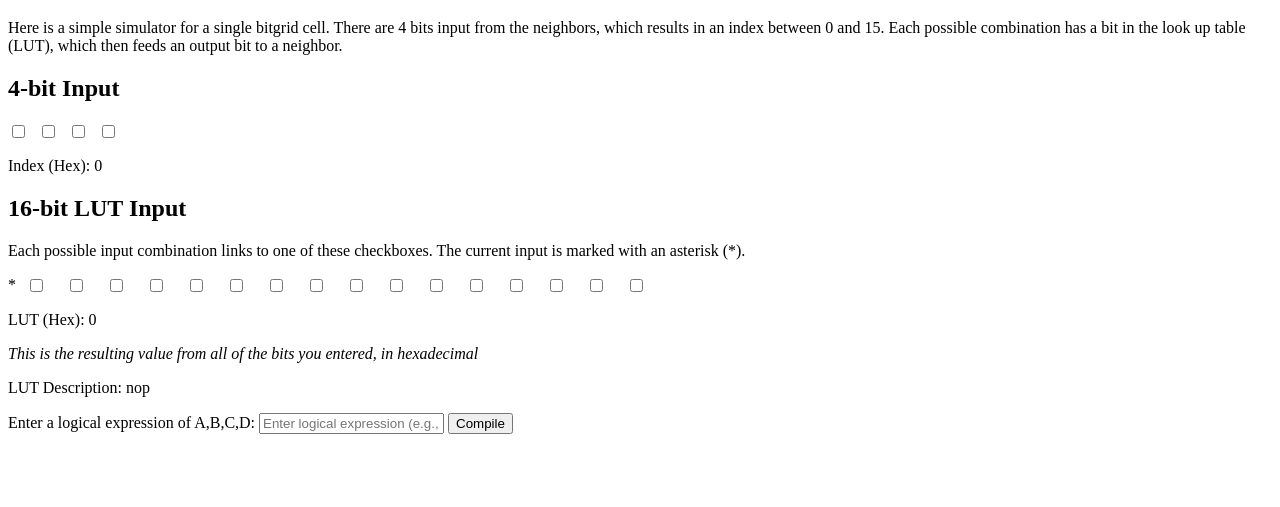
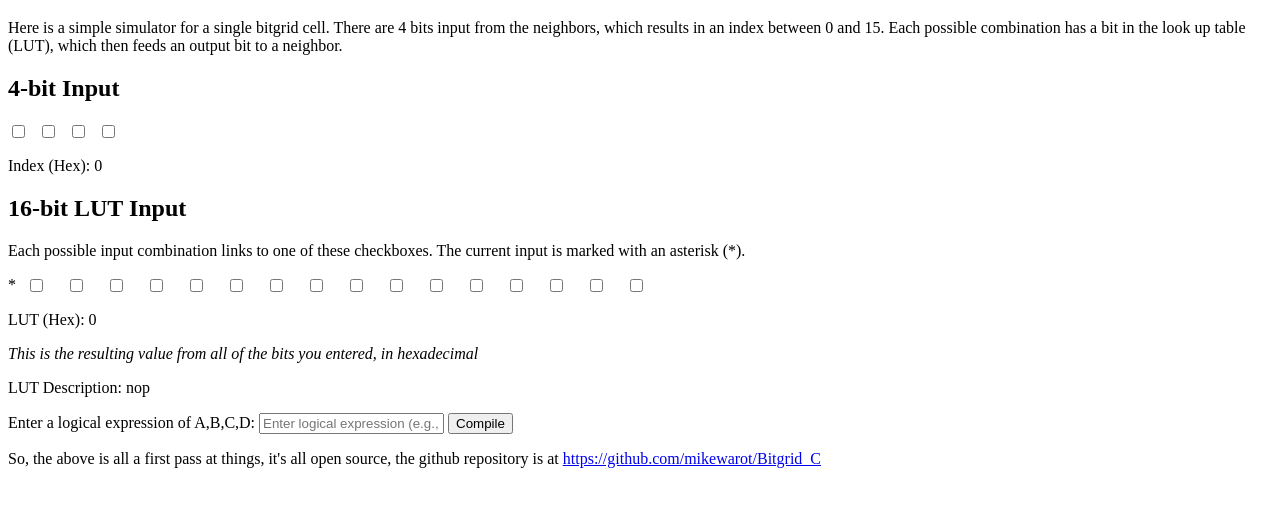
Before and after one commit to mikewarot/Bitgrid_C, a plain HTML site: page bitgrid_sim.html in a window 1280 px wide. Shown: the part 61-568 px from the top of the page. Drawn offline with Linux system fonts and the light colour scheme.

Commit message:
link back to the github repository

```diff
--- a/bitgrid_sim.html
+++ b/bitgrid_sim.html
@@ -69,6 +69,10 @@
         <label for="logical-expression">Enter a logical expression of A,B,C,D:</label>
         <input type="text" id="logical-expression" placeholder="Enter logical expression (e.g., A & B | ~C & D)">
         <button onclick="compileExpressionToLUT()">Compile</button>
+    </div>
+
+    <div>
+        <p>So, the above is all a first pass at things, it's all open source, the github repository is at <a href="https://github.com/mikewarot/Bitgrid_C">https://github.com/mikewarot/Bitgrid_C</a></p>
     </div>
 
     <script>
```
